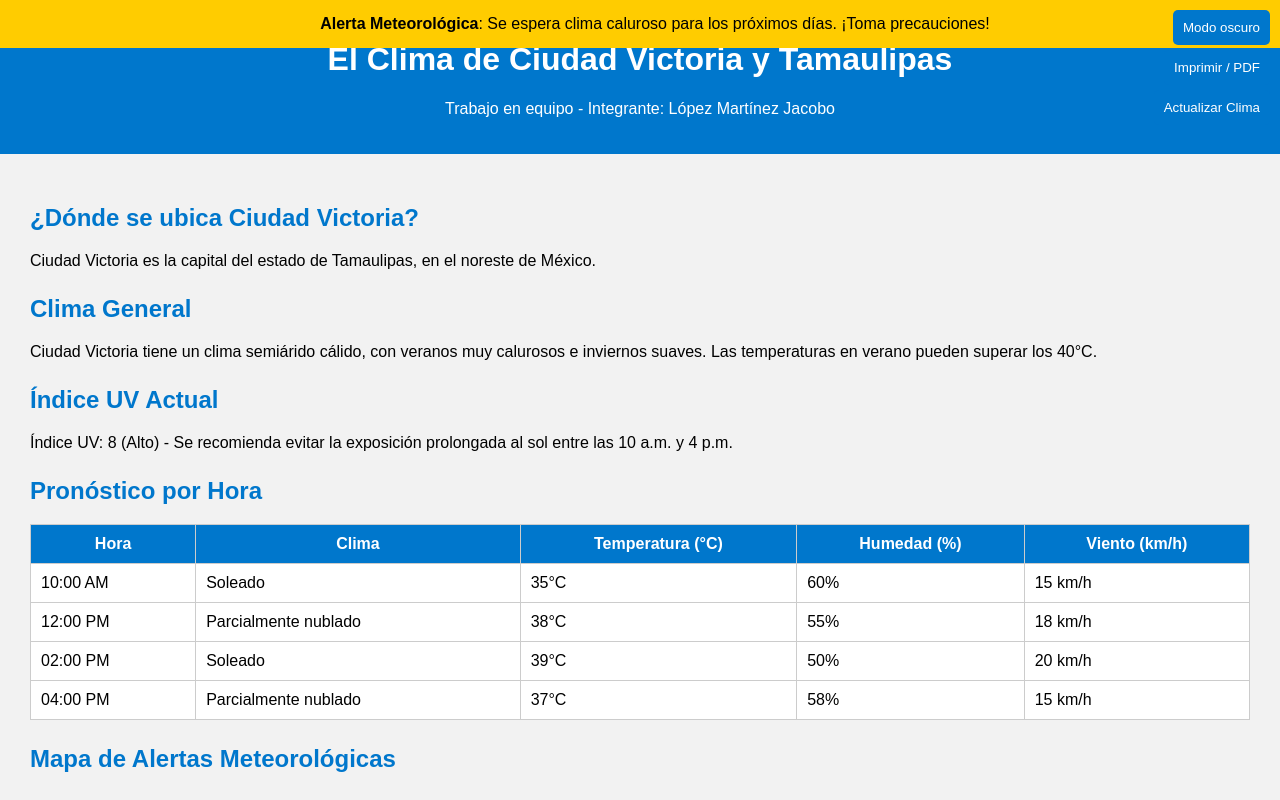
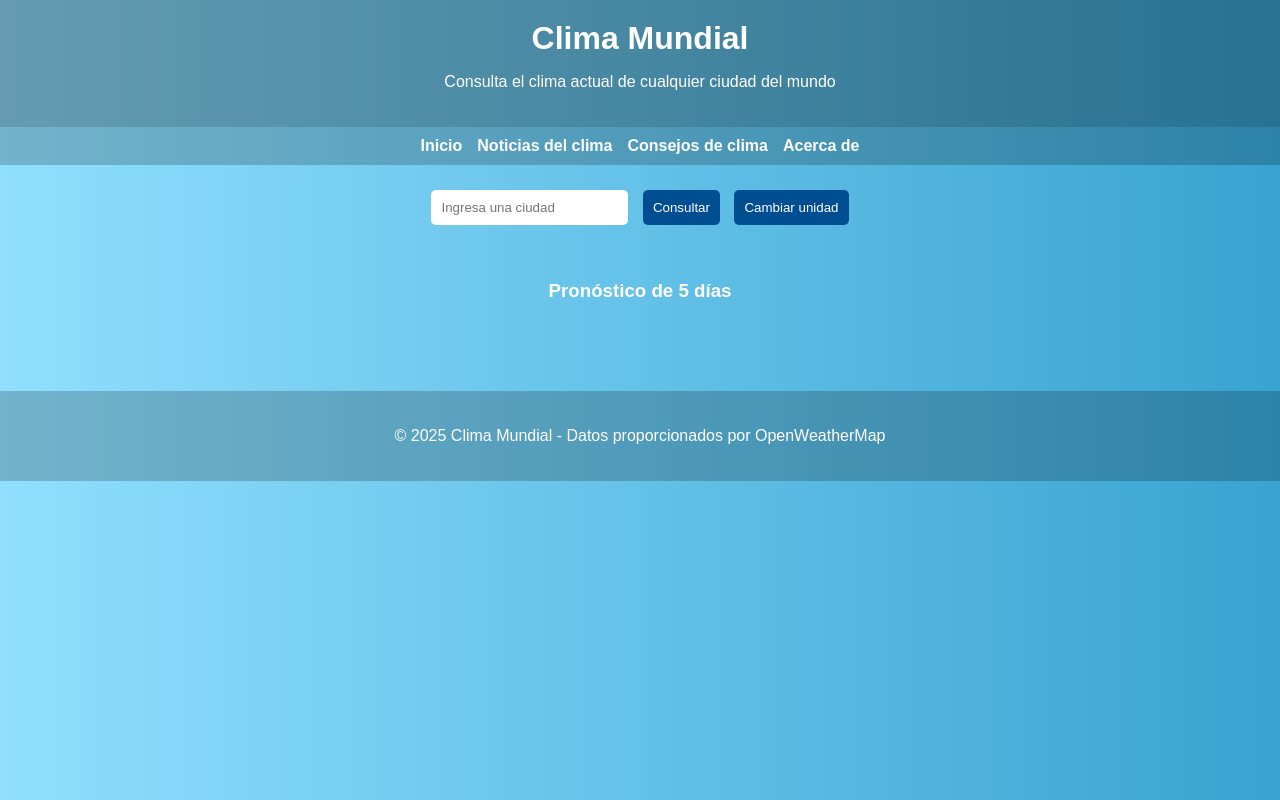
Before and after one commit to Jacobo896/Clima-Cdvt-, a plain HTML site: page index.html in a window 1280 px wide. Shown: the top 800 px of the page. Drawn offline with nearby package versions, Linux system fonts and the light colour scheme.

Commit message:
Update index.html

```diff
--- a/index.html
+++ b/index.html
@@ -1,302 +1,275 @@
 <!DOCTYPE html>
 <html lang="es">
 <head>
-  <meta charset="UTF-8" />
-  <meta name="viewport" content="width=device-width, initial-scale=1.0"/>
-  <title>El Clima de Ciudad Victoria y Tamaulipas</title>
+  <meta charset="UTF-8">
+  <meta name="viewport" content="width=device-width, initial-scale=1.0">
+  <title>Clima Mundial</title>
+  <script src="https://cdn.jsdelivr.net/npm/chart.js"></script>
   <style>
     body {
       font-family: Arial, sans-serif;
+      background: linear-gradient(to right, #90dffe, #38a3d1);
+      color: #fff;
       margin: 0;
       padding: 0;
-      background-color: #f2f2f2;
-      transition: background-color 0.5s ease;
     }
-    header, footer {
-      background-color: #0077cc;
+    header {
+      background-color: rgba(0,0,0,0.3);
+      padding: 20px;
+      text-align: center;
+    }
+    h1 {
+      margin: 0;
+    }
+    nav {
+      display: flex;
+      justify-content: center;
+      gap: 15px;
+      background-color: rgba(0,0,0,0.2);
+      padding: 10px;
+    }
+    nav a {
       color: white;
+      text-decoration: none;
+      font-weight: bold;
+    }
+    nav a:hover {
+      text-decoration: underline;
+    }
+    main {
+      display: flex;
+      flex-direction: column;
+      align-items: center;
+      padding: 20px;
+    }
+    .search {
+      margin-bottom: 20px;
+    }
+    input, button {
+      padding: 10px;
+      border-radius: 5px;
+      border: none;
+      margin: 5px;
+    }
+    button {
+      background-color: #004e92;
+      color: white;
+      cursor: pointer;
+    }
+    .weather-card {
+      background-color: rgba(0,0,0,0.2);
+      padding: 20px;
+      border-radius: 10px;
+      width: 300px;
+      text-align: center;
+      margin-top: 10px;
+    }
+    .forecast-container {
+      display: flex;
+      flex-wrap: wrap;
+      justify-content: center;
+      gap: 10px;
+      margin-top: 20px;
+    }
+    .forecast-card {
+      background-color: rgba(0,0,0,0.2);
+      border-radius: 10px;
+      padding: 10px;
+      width: 120px;
+      text-align: center;
+    }
+    footer {
       text-align: center;
       padding: 20px;
+      background-color: rgba(0,0,0,0.2);
+      margin-top: 30px;
     }
-    main {
-      padding: 30px;
+    .extra-info {
+      margin-top: 10px;
+      font-size: 0.9em;
     }
-    h2 {
-      color: #0077cc;
+    .icon {
+      width: 100px;
+      height: 100px;
+      margin: 10px auto;
     }
-    section {
-      margin-bottom: 25px;
-    }
-    iframe {
-      width: 100%;
-      height: 400px;
-      border: none;
-      margin-top: 15px;
-    }
-    table {
-      width: 100%;
-      border-collapse: collapse;
-      background-color: white;
-    }
-    th, td {
-      padding: 10px;
-      border: 1px solid #ccc;
-    }
-    thead {
-      background-color: #0077cc;
-      color: white;
-    }
-    .dark-mode {
-      background-color: #1e1e1e;
-      color: white;
-    }
-    .dark-mode header,
-    .dark-mode footer {
-      background-color: #333;
-      color: white;
-    }
-    .dark-mode h2 {
-      color: #00aaff;
-    }
-    .dark-mode table {
-      background-color: #2c2c2c;
-      color: white;
-    }
-    .dark-mode th {
-      background-color: #444;
-    }
-    #darkToggle, #printButton, #updateButton {
-      position: fixed;
-      top: 10px;
-      right: 10px;
-      padding: 10px;
-      background-color: #0077cc;
-      color: white;
-      border: none;
-      border-radius: 5px;
-      cursor: pointer;
-      z-index: 1000;
-    }
-    #printButton {
-      top: 50px;
-    }
-    #updateButton {
-      top: 90px;
-    }
-    .social-buttons {
-      margin-top: 20px;
-      display: flex;
-      justify-content: center;
-    }
-    .social-buttons a {
-      margin: 0 10px;
-      text-decoration: none;
-      font-size: 20px;
-      color: #0077cc;
-    }
-    .notification-bar {
-      background-color: #ffcc00;
-      color: black;
-      padding: 15px;
-      text-align: center;
-      position: fixed;
-      top: 0;
-      width: 100%;
-      z-index: 1000;
-    }
-    .news-section {
-      background-color: #e6e6e6;
-      padding: 15px;
-      margin-top: 20px;
-      border-radius: 8px;
-    }
-    .news-article {
-      margin-bottom: 10px;
-    }
-    .news-article a {
-      color: #0077cc;
-      text-decoration: none;
+    canvas {
+      margin-top: 30px;
     }
   </style>
-  <script src="https://cdn.jsdelivr.net/npm/chart.js"></script>
 </head>
-<body>
-  <!-- Alerta Meteorológica -->
-  <div class="notification-bar">
-    <strong>Alerta Meteorológica</strong>: Se espera clima caluroso para los próximos días. ¡Toma precauciones!
+<body onload="getLocationWeather()">
+  <header>
+    <h1>Clima Mundial</h1>
+    <p>Consulta el clima actual de cualquier ciudad del mundo</p>
+  </header>
+  <nav>
+    <a href="#">Inicio</a>
+    <a href="#">Noticias del clima</a>
+    <a href="#">Consejos de clima</a>
+    <a href="#">Acerca de</a>
+  </nav>
+  <main>
+    <div class="search">
+      <input type="text" id="cityInput" placeholder="Ingresa una ciudad">
+      <button onclick="getWeather()">Consultar</button>
+      <button onclick="toggleUnits()">Cambiar unidad</button>
     </div>
+    <div class="weather-card" id="weatherCard" style="display: none;">
+      <h2 id="cityName"></h2>
+      <img id="weatherIcon" class="icon" src="" alt="Icono del clima" />
+      <p id="temperature"></p>
+      <p id="description"></p>
+      <p id="humidity"></p>
+      <p id="wind"></p>
+      <p id="localTime"></p>
+      <div class="extra-info">
+        <p id="pressure"></p>
+        <p id="visibility"></p>
+        <p id="feels_like"></p>
+      </div>
+    </div>
+    <canvas id="chart" width="400" height="200" style="display: none;"></canvas>
+    <h3 style="margin-top:30px;">Pronóstico de 5 días</h3>
+    <div id="forecastContainer" class="forecast-container"></div>
+  </main>
+  <footer>
+    <p>&copy; 2025 Clima Mundial - Datos proporcionados por OpenWeatherMap</p>
+  </footer>
+  <script>
+    let chart;
+    const apiKey = '91e62a860e56109b0da7d9583cc94414';
+    let unit = localStorage.getItem('unit') || 'metric'; // Default to Celsius
 
-  <!-- Botones de control -->
-  <button id="darkToggle">Modo oscuro</button>
-  <button id="printButton" onclick="window.print()">Imprimir / PDF</button>
-  <button id="updateButton" onclick="updateWeather()">Actualizar Clima</button>
+    function getLocationWeather() {
+      if (navigator.geolocation) {
+        navigator.geolocation.getCurrentPosition(async (position) => {
+          const lat = position.coords.latitude;
+          const lon = position.coords.longitude;
+          await getWeather(lat, lon);
+        }, () => {
+          console.log("Geolocalización denegada");
+        });
+      }
+    }
 
-  <!-- Encabezado -->
-  <header>
-    <h1>El Clima de Ciudad Victoria y Tamaulipas</h1>
-    <p>Trabajo en equipo - Integrante: López Martínez Jacobo</p>
-  </header>
+    async function getWeather(lat = null, lon = null) {
+      const city = document.getElementById('cityInput').value;
+      let currentUrl = '';
+      let forecastUrl = '';
 
-  <!-- Contenido principal -->
-  <main>
-    <section>
-      <h2>¿Dónde se ubica Ciudad Victoria?</h2>
-      <p>Ciudad Victoria es la capital del estado de Tamaulipas, en el noreste de México.</p>
-    </section>
+      if (lat && lon) {
+        currentUrl = `https://api.openweathermap.org/data/2.5/weather?lat=${lat}&lon=${lon}&appid=${apiKey}&lang=es&units=${unit}`;
+        forecastUrl = `https://api.openweathermap.org/data/2.5/forecast?lat=${lat}&lon=${lon}&appid=${apiKey}&lang=es&units=${unit}`;
+      } else {
+        currentUrl = `https://api.openweathermap.org/data/2.5/weather?q=${city}&appid=${apiKey}&lang=es&units=${unit}`;
+        forecastUrl = `https://api.openweathermap.org/data/2.5/forecast?q=${city}&appid=${apiKey}&lang=es&units=${unit}`;
+      }
 
-    <section>
-      <h2>Clima General</h2>
-      <p>Ciudad Victoria tiene un clima semiárido cálido, con veranos muy calurosos e inviernos suaves. Las temperaturas en verano pueden superar los 40°C.</p>
-    </section>
+      try {
+        const [currentRes, forecastRes] = await Promise.all([
+          fetch(currentUrl),
+          fetch(forecastUrl)
+        ]);
 
-    <section>
-      <h2>Índice UV Actual</h2>
-      <p>Índice UV: 8 (Alto) - Se recomienda evitar la exposición prolongada al sol entre las 10 a.m. y 4 p.m.</p>
-    </section>
+        if (!currentRes.ok || !forecastRes.ok) throw new Error("Ciudad no encontrada");
 
-    <section>
-      <h2>Pronóstico por Hora</h2>
-      <table>
-        <thead>
-          <tr>
-            <th>Hora</th>
-            <th>Clima</th>
-            <th>Temperatura (°C)</th>
-            <th>Humedad (%)</th>
-            <th>Viento (km/h)</th>
-          </tr>
-        </thead>
-        <tbody>
-          <tr>
-            <td>10:00 AM</td>
-            <td>Soleado</td>
-            <td>35°C</td>
-            <td>60%</td>
-            <td>15 km/h</td>
-          </tr>
-          <tr>
-            <td>12:00 PM</td>
-            <td>Parcialmente nublado</td>
-            <td>38°C</td>
-            <td>55%</td>
-            <td>18 km/h</td>
-          </tr>
-          <tr>
-            <td>02:00 PM</td>
-            <td>Soleado</td>
-            <td>39°C</td>
-            <td>50%</td>
-            <td>20 km/h</td>
-          </tr>
-          <tr>
-            <td>04:00 PM</td>
-            <td>Parcialmente nublado</td>
-            <td>37°C</td>
-            <td>58%</td>
-            <td>15 km/h</td>
-          </tr>
-        </tbody>
-      </table>
-    </section>
+        const currentData = await currentRes.json();
+        const forecastData = await forecastRes.json();
 
-    <!-- Mapa de alertas meteorológicas -->
-    <section>
-      <h2>Mapa de Alertas Meteorológicas</h2>
-      <iframe src="https://www.weather.com/map?x=USA_TEX&zoom=7" width="100%" height="400px"></iframe>
-    </section>
+        document.getElementById('weatherCard').style.display = 'block';
+        document.getElementById('cityName').textContent = currentData.name + ', ' + currentData.sys.country;
+        document.getElementById('temperature').textContent = `Temperatura: ${currentData.main.temp}°${unit === 'metric' ? 'C' : 'F'}`;
+        document.getElementById('description').textContent = `Clima: ${currentData.weather[0].description}`;
+        document.getElementById('humidity').textContent = `Humedad: ${currentData.main.humidity}%`;
+        document.getElementById('wind').textContent = `Viento: ${currentData.wind.speed} m/s`;
+        document.getElementById('pressure').textContent = `Presión: ${currentData.main.pressure} hPa`;
+        document.getElementById('visibility').textContent = `Visibilidad: ${currentData.visibility / 1000} km`;
+        document.getElementById('feels_like').textContent = `Sensación térmica: ${currentData.main.feels_like}°${unit === 'metric' ? 'C' : 'F'}`;
 
-    <!-- Gráfico interactivo de condiciones climáticas -->
-    <section>
-      <h2>Gráfico Interactivo de Condiciones Climáticas</h2>
-      <div style="width: 100%; height: 300px;">
-        <canvas id="weatherConditionsChart"></canvas>
-      </div>
-    </section>
+        const icon = currentData.weather[0].icon;
+        document.getElementById('weatherIcon').src = `https://openweathermap.org/img/wn/${icon}@2x.png`;
 
-    <!-- Gráfico de tendencia del clima -->
-    <section>
-      <h2>Gráfico de Tendencia del Clima</h2>
-      <p>Gráfico de las tendencias del clima durante los últimos días:</p>
-      <div style="width: 100%; height: 300px;">
-        <canvas id="climateTrendChart"></canvas>
-      </div>
-    </section>
+        const date = new Date(currentData.dt * 1000);
+        document.getElementById('localTime').textContent = `Hora local: ${date.toLocaleTimeString()}`;
 
-    <!-- Noticias sobre el clima -->
-    <section class="news-section">
-      <h2>Últimas Noticias sobre el Clima</h2>
-      <div class="news-article">
-        <a href="https://www.example.com">Impacto de la ola de calor en la agricultura de Tamaulipas</a>
-      </div>
-      <div class="news-article">
-        <a href="https://www.example.com">Pronóstico de lluvias intensas para el noreste de México</a>
-      </div>
-      <div class="news-article">
-        <a href="https://www.example.com">Consejos para protegerte del sol durante el verano</a>
-      </div>
-    </section>
-  </main>
+        const ctx = document.getElementById('chart').getContext('2d');
+        document.getElementById('chart').style.display = 'block';
+        if (chart) chart.destroy();
 
-  <!-- Pie de página -->
-  <footer>
-    <p>© 2025 - Todos los derechos reservados.</p>
-  </footer>
-
-  <script>
-    // Gráfico interactivo de condiciones climáticas
-    var ctx = document.getElementById('weatherConditionsChart').getContext('2d');
-    var weatherConditionsChart = new Chart(ctx, {
-      type: 'line',
+        chart = new Chart(ctx, {
+          type: 'bar',
           data: {
-        labels: ['10 AM', '12 PM', '2 PM', '4 PM'],
+            labels: ['Temp', 'Sensación', 'Humedad', 'Presión', 'Viento'],
             datasets: [{
-          label: 'Temperatura (°C)',
-          data: [35, 38, 39, 37],
-          borderColor: 'rgba(75, 192, 192, 1)',
-          backgroundColor: 'rgba(75, 192, 192, 0.2)',
-          borderWidth: 1
-        }, {
-          label: 'Humedad (%)',
-          data: [60, 55, 50, 58],
-          borderColor: 'rgba(153, 102, 255, 1)',
-          backgroundColor: 'rgba(153, 102, 255, 0.2)',
-          borderWidth: 1
-        }, {
-          label: 'Viento (km/h)',
-          data: [15, 18, 20, 15],
-          borderColor: 'rgba(54, 162, 235, 1)',
-          backgroundColor: 'rgba(54, 162, 235, 0.2)',
+              label: 'Datos meteorológicos',
+              data: [
+                currentData.main.temp,
+                currentData.main.feels_like,
+                currentData.main.humidity,
+                currentData.main.pressure,
+                currentData.wind.speed
+              ],
+              backgroundColor: [
+                'rgba(255, 99, 132, 0.6)',
+                'rgba(54, 162, 235, 0.6)',
+                'rgba(255, 206, 86, 0.6)',
+                'rgba(75, 192, 192, 0.6)',
+                'rgba(153, 102, 255, 0.6)'
+              ],
+              borderColor: 'rgba(255, 255, 255, 0.8)',
               borderWidth: 1
             }]
+          },
+          options: {
+            scales: {
+              y: {
+                beginAtZero: true
+              }
+            }
           }
         });
 
-    // Gráfico de tendencia del clima
-    var ctxTrend = document.getElementById('climateTrendChart').getContext('2d');
-    var climateTrendChart = new Chart(ctxTrend, {
-      type: 'line',
-      data: {
-        labels: ['Lun', 'Mar', 'Mié', 'Jue', 'Vie'],
-        datasets: [{
-          label: 'Temperatura (°C)',
-          data: [35, 37, 36, 38, 39],
-          borderColor: 'rgba(255, 99, 132, 1)',
-          backgroundColor: 'rgba(255, 99, 132, 0.2)',
-          borderWidth: 1
-        }]
-      }
+        const forecastContainer = document.getElementById('forecastContainer');
+        forecastContainer.innerHTML = '';
+
+        const dailyData = {};
+        forecastData.list.forEach(item => {
+          const date = item.dt_txt.split(' ')[0];
+          if (!dailyData[date]) dailyData[date] = [];
+          dailyData[date].push(item);
         });
 
-    // Función para actualizar el clima
-    function updateWeather() {
-      alert("Actualizando el clima... Esta funcionalidad se conectaría a una API de clima.");
+        Object.keys(dailyData).slice(0, 5).forEach(date => {
+          const items = dailyData[date];
+          const avgTemp = items.reduce((sum, item) => sum + item.main.temp, 0) / items.length;
+          const icon = items[0].weather[0].icon;
+          const desc = items[0].weather[0].description;
+
+          const card = document.createElement('div');
+          card.className = 'forecast-card';
+          card.innerHTML = `
+            <h4>${date}</h4>
+            <img src="https://openweathermap.org/img/wn/${icon}.png" alt="icon">
+            <p>${desc}</p>
+            <p>${avgTemp.toFixed(1)}°${unit === 'metric' ? 'C' : 'F'}</p>
+          `;
+          forecastContainer.appendChild(card);
+        });
+
+      } catch (error) {
+        alert(error.message);
+        document.getElementById('weatherCard').style.display = 'none';
+        document.getElementById('chart').style.display = 'none';
+        document.getElementById('forecastContainer').innerHTML = '';
+      }
     }
 
-    // Cambio de modo oscuro
-    document.getElementById('darkToggle').addEventListener('click', function () {
-      document.body.classList.toggle('dark-mode');
-    });
+    function toggleUnits() {
+      unit = unit === 'metric' ? 'imperial' : 'metric';
+      localStorage.setItem('unit', unit);
+      getWeather();
+    }
   </script>
-
 </body>
 </html>
```
Lines whose indentation alone changed are shown as unchanged.
